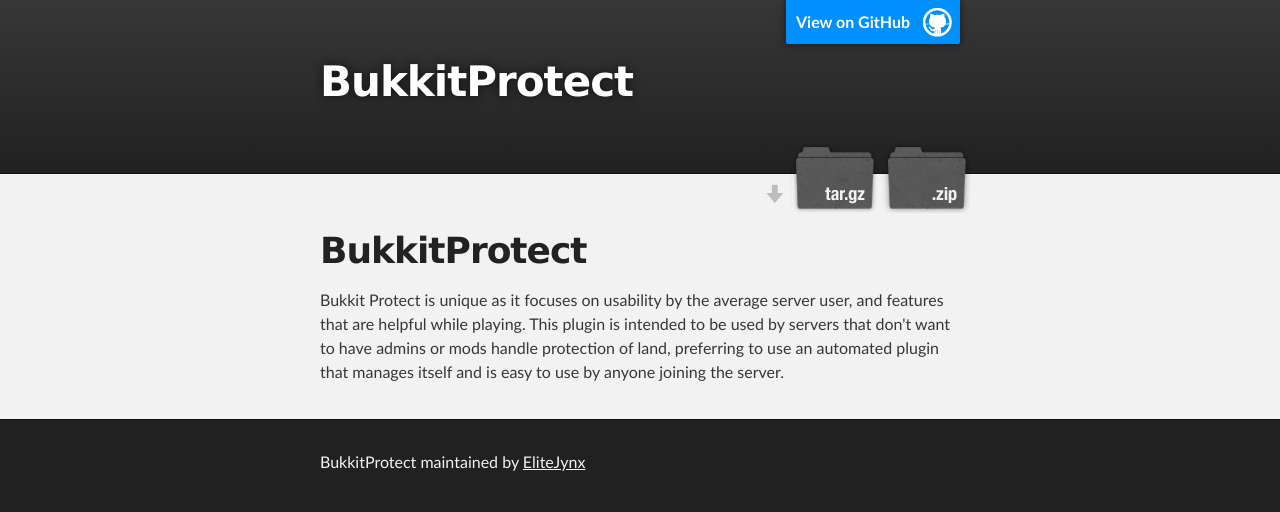
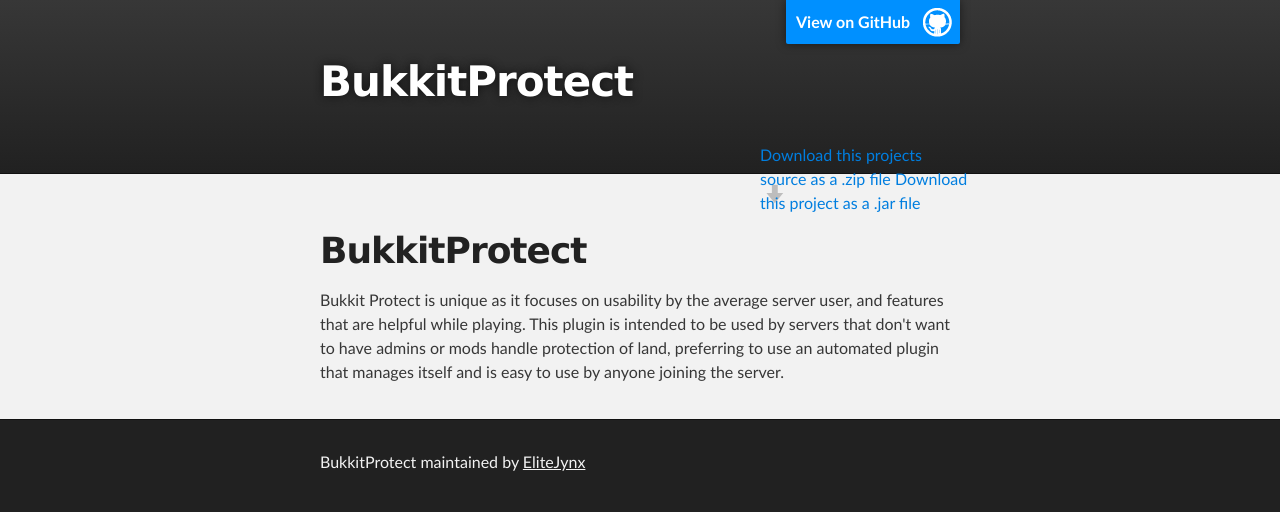
Before and after one commit to Partixel/BukkitProtect, a plain HTML site: page index.html in a window 1280 px wide. Drawn offline with Linux system fonts and the light colour scheme.

Commit message:
Updated index.html

```diff
--- a/index.html
+++ b/index.html
@@ -22,8 +22,8 @@
           <h2 id="project_tagline"></h2>
 
             <section id="downloads">
-              <a class="zip_download_link" href="https://github.com/EliteJynx/BukkitProtect/zipball/master">Download this project as a .zip file</a>
-              <a class="tar_download_link" href="https://github.com/EliteJynx/BukkitProtect/tarball/master">Download this project as a tar.gz file</a>
+              <a class="zip_source_download_link" href="https://github.com/EliteJynx/BukkitProtect/zipball/master">Download this projects source as a .zip file</a>
+              <a class="jar_download_link" href="https://github.com/EliteJynx/BukkitProtect/zipball/master">Download this project as a .jar file</a>
             </section>
         </header>
     </div>
```
